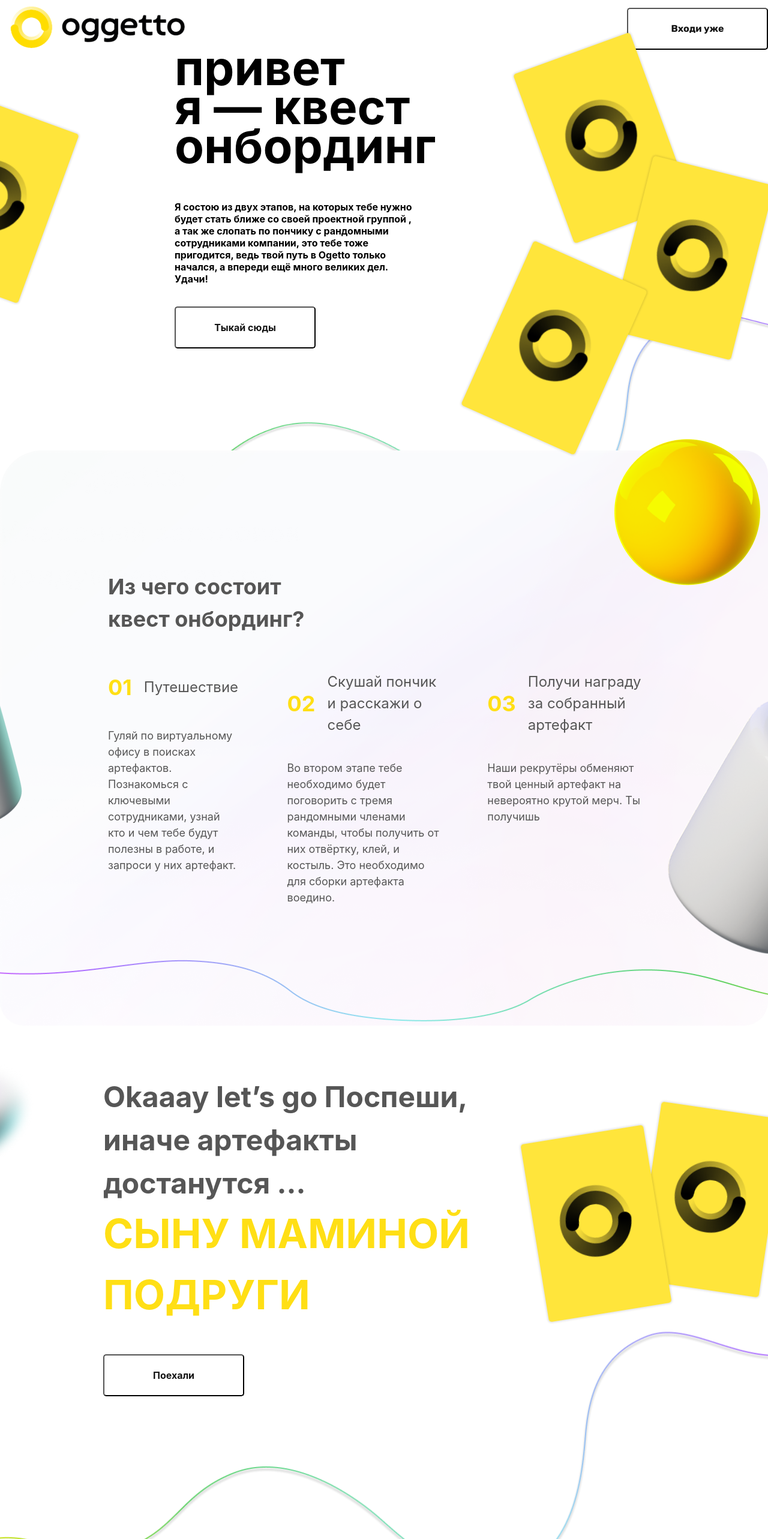
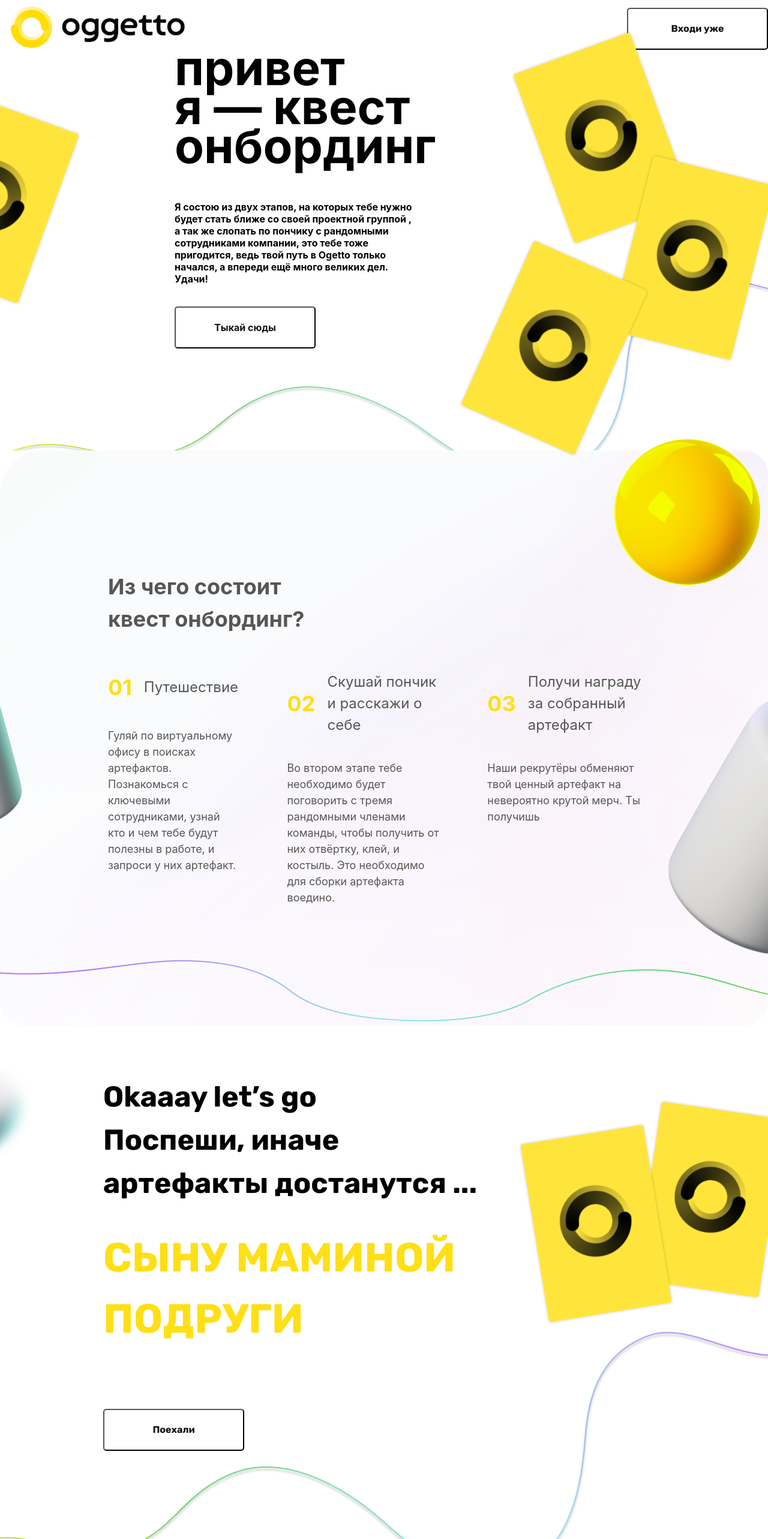
Before and after one commit to useGaba/oggetto-case, a React (Create React App) app in the folder app-case/: page / in a window 1280 px wide. Shown: the top 2566 px of the page at 60% size. Built offline with nearby package versions, Linux system fonts and the light colour scheme.

Commit message:
Bug fix v5

```diff
--- a/app-case/src/css/letsgo.css
+++ b/app-case/src/css/letsgo.css
@@ -2,6 +2,7 @@
 	width: 100%;
 	height: 982px;
 	position: relative;
+	font-family: "Rubik";
 }
 .letsgo__content {
 	width: 852px;
@@ -24,6 +25,7 @@
 }
 
 .letsgo__header {
+	margin-top: 41px;
 	width: 664px;
 	height: 162px;
 	font-size: 68px;
@@ -32,6 +34,7 @@
 	margin-bottom: 91px;
 }
 .letsgo__container button {
+	margin-top: 50px;
 	width: 235px;
 	height: 70px;
 	background-color: rgb(255, 255, 255);
@@ -41,6 +44,11 @@
 	display: flex;
 	align-items: center;
 	justify-content: center;
+}
+
+.letsgo__container button:hover {
+	background-color: #131313;
+	color: white;
 }
 
 .letsgo__figure {
--- a/app-case/src/pages/LetsGo.js
+++ b/app-case/src/pages/LetsGo.js
@@ -5,8 +5,10 @@ import photo1 from "../assets/photo1.png";
 import logoOggetto from "../assets/oggettoSign.png";
 import line from "../assets/DecorativeLine1.png";
 import figure from "../assets/donutNEW.png";
+import { Navigate, useNavigate } from "react-router-dom";
 
 export const LetsGo = () => {
+	const navigate = useNavigate();
 	return (
 		<section className="letsgo__container">
 			<div className="topic__card__container__letsgo__1">
@@ -53,10 +55,13 @@ export const LetsGo = () => {
 			</div>
 			<div className="letsgo__content">
 				<div className="letsgo__title">
-					Okaaay let’s go Поспеши, иначе артефакты достанутся ...
+					<span style={{ color: "#000" }}>Okaaay let’s go</span> <br />
+					<span style={{ color: "#000" }}>
+						Поспеши, иначе артефакты достанутся ...
+					</span>
 				</div>
 				<div className="letsgo__header">СЫНУ МАМИНОЙ ПОДРУГИ</div>
-				<button>Поехали</button>
+				<button onClick={() => navigate("/onboarding")}>Поехали</button>
 			</div>
 			<div className="letsgo__figure"></div>
 
--- a/app-case/src/pages/MainPage.js
+++ b/app-case/src/pages/MainPage.js
@@ -11,13 +11,15 @@ import bublic from "../assets/bublic.png";
 import cone from "../assets/cone.png";
 import cube from "../assets/cube.png";
 import photo1 from "../assets/photo1.png";
+import photo2 from "../assets/photo2.png";
+import photo3 from "../assets/photo3.png";
+import photo4 from "../assets/photo4.png";
 import logoOggetto from "../assets/oggettoSign.png";
 import line_1 from "../assets/decorativeLine.png";
 import { LetsGo } from "./LetsGo";
 
 function MainPage() {
 	const navigate = useNavigate();
-	const [rotateCards, setRotateCards] = useState(false);
 
 	return (
 		<div className="page">
@@ -36,13 +38,7 @@ function MainPage() {
 
 					<div className="topic__card__container__1">
 						<div className="topic__card__wrapper__1">
-							<div
-								className={
-									rotateCards
-										? "topic__card__flipper topic__card__flipper__rotate"
-										: "topic__card__flipper"
-								}
-							>
+							<div className="topic__card__flipper">
 								<div className="topic__card__front">
 									<div className="topic__card__front__logo">
 										<img alt="Logo" src={logoOggetto} />
@@ -67,13 +63,7 @@ function MainPage() {
 					</div>
 					<div className="topic__card__container__2">
 						<div className="topic__card__wrapper__2">
-							<div
-								className={
-									rotateCards
-										? "topic__card__flipper topic__card__flipper__rotate"
-										: "topic__card__flipper"
-								}
-							>
+							<div className="topic__card__flipper">
 								<div className="topic__card__front">
 									<div className="topic__card__front__logo">
 										<img alt="Logo" src={logoOggetto} />
@@ -82,15 +72,13 @@ function MainPage() {
 
 								<div className="topic__card__back">
 									<div className="topic__card__back__photo">
-										<img alt="Photo10" src={photo1} />
+										<img alt="Photo10" src={photo2} />
 									</div>
 									<div>
 										<div className="topic__card__back__name">
 											Екатерина Доброва
 										</div>
-										<div className="topic__card__back__info">
-											Web Разработчик
-										</div>
+										<div className="topic__card__back__info">HR-менеджер</div>
 									</div>
 								</div>
 							</div>
@@ -98,13 +86,7 @@ function MainPage() {
 					</div>
 					<div className="topic__card__container__3">
 						<div className="topic__card__wrapper__3">
-							<div
-								className={
-									rotateCards
-										? "topic__card__flipper topic__card__flipper__rotate"
-										: "topic__card__flipper"
-								}
-							>
+							<div className="topic__card__flipper">
 								<div className="topic__card__front">
 									<div className="topic__card__front__logo">
 										<img alt="Logo" src={logoOggetto} />
@@ -113,15 +95,11 @@ function MainPage() {
 
 								<div className="topic__card__back">
 									<div className="topic__card__back__photo">
-										<img alt="Photo11" src={photo1} />
+										<img alt="Photo11" src={photo3} />
 									</div>
 									<div>
-										<div className="topic__card__back__name">
-											Екатерина Доброва
-										</div>
-										<div className="topic__card__back__info">
-											Web Разработчик
-										</div>
+										<div className="topic__card__back__name">Алена Дубайка</div>
+										<div className="topic__card__back__info">Руководитель</div>
 									</div>
 								</div>
 							</div>
@@ -129,13 +107,7 @@ function MainPage() {
 					</div>
 					<div className="topic__card__container__4">
 						<div className="topic__card__wrapper__4">
-							<div
-								className={
-									rotateCards
-										? "topic__card__flipper topic__card__flipper__rotate"
-										: "topic__card__flipper"
-								}
-							>
+							<div className="topic__card__flipper">
 								<div className="topic__card__front">
 									<div className="topic__card__front__logo">
 										<img alt="Logo" src={logoOggetto} />
@@ -144,15 +116,13 @@ function MainPage() {
 
 								<div className="topic__card__back">
 									<div className="topic__card__back__photo">
-										<img alt="Photo12" src={photo1} />
+										<img alt="Photo12" src={photo4} />
 									</div>
 									<div>
 										<div className="topic__card__back__name">
-											Екатерина Доброва
+											Анастасия Щелкунова
 										</div>
-										<div className="topic__card__back__info">
-											Web Разработчик
-										</div>
+										<div className="topic__card__back__info">Team лидер</div>
 									</div>
 								</div>
 							</div>
--- a/app-case/src/pages/style.css
+++ b/app-case/src/pages/style.css
@@ -35,7 +35,7 @@
 	position: absolute;
 	width: 1949px;
 	height: 100%;
-	top: 130px;
+	top: 70px;
 	left: -430px;
 	z-index: -111111111111;
 }
```
